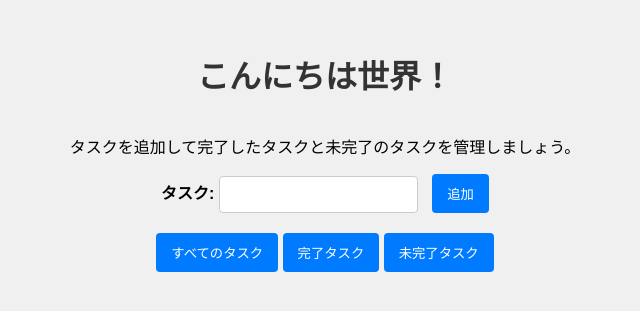
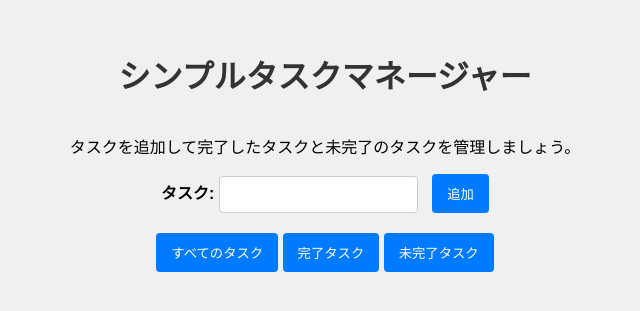
Before and after one commit to makomako22/copilot_curriculum, a plain HTML site: page index.html in a window 1280 px wide. Shown: the part 243-554 px from the top of the page, without its empty margins (315-955 px from the left). Drawn offline with Linux system fonts and the light colour scheme.

Commit message:
rootの追加

```diff
--- a/index.html
+++ b/index.html
@@ -7,7 +7,7 @@
   <link rel="stylesheet" href="styles.css">
 </head>
 <body>
-  <h1>こんにちは世界！</h1>
+  <h1>シンプルタスクマネージャー</h1>
   <p>タスクを追加して完了したタスクと未完了のタスクを管理しましょう。</p>
 
   <form action="/submit-task" method="post">
```
